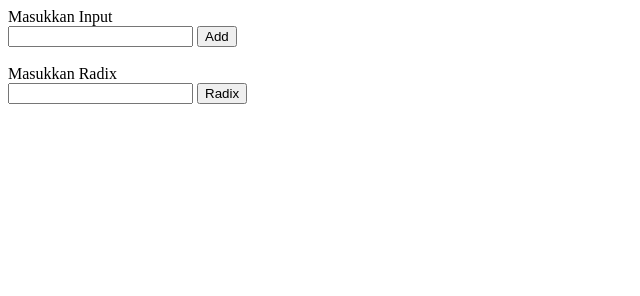
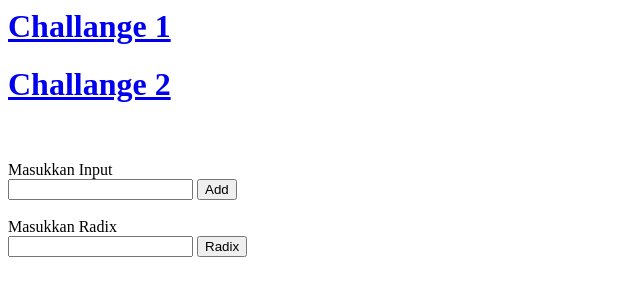
Before and after one commit to arifamuhsy/task, a plain HTML site: page binary_desimal/index.html in a window 1280 px wide. Shown: the whole page, without its empty margins (0-640 px from the left). Drawn offline with Linux system fonts and the light colour scheme.

Commit message:
tambah nav

```diff
--- a/binary_desimal/index.html
+++ b/binary_desimal/index.html
@@ -1,5 +1,9 @@
 <html>
 <body>
+    <h1><a href="/binary_desimal/index.html">Challange 1</a></h1>
+    <h1><a href="/penjumlahan_array/index.html">Challange 2</a></h1>
+    <br>
+    <br>
 
 <label for="text1">Masukkan Input</label><br>
 <input type="text" id="text1"></input>
```
Also changed, not shown: index.html (added, +8 -0 lines), penjumlahan_array/index.html (+4 -0 lines).
